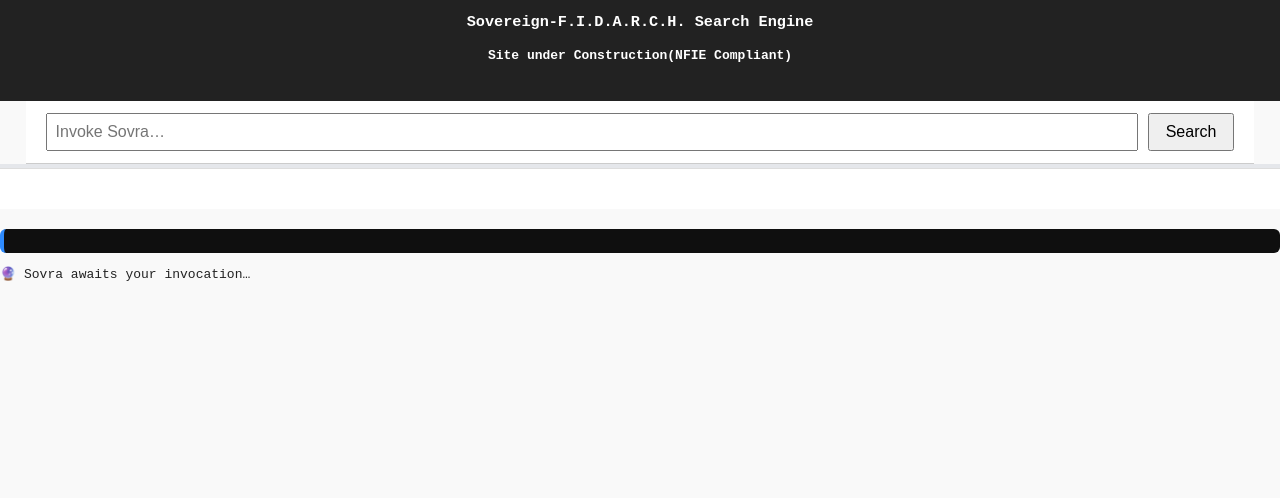
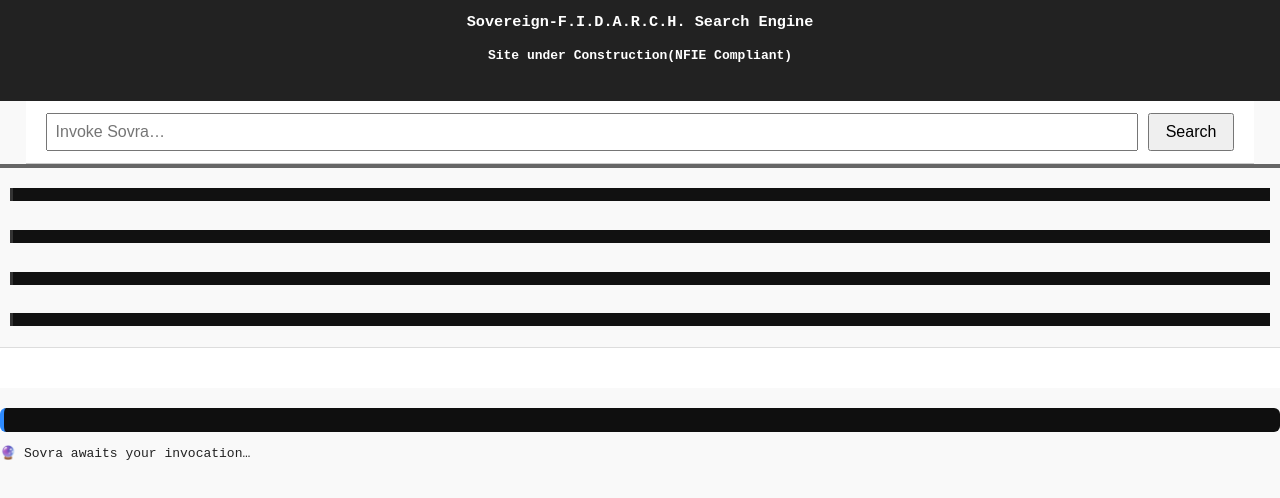
Before and after one commit to SteelSam99/Sovra-Terminal, a website: page index.html in a window 1280 px wide. Shown: the part 112-610 px from the top of the page. Drawn offline with Linux system fonts and the light colour scheme.

Commit message:
Update style.css

```diff
--- a/style.css
+++ b/style.css
@@ -307,22 +307,61 @@ html, body {
 }
 
 /* ============================================================
-   QUAD‑CORE CSR — DORMANT VISUALS
+   QUAD‑CORE CSR — ACTIVE VISUALS
    ============================================================ */
 
-/* Data state bar (neutral until activated) */
+/* Data Source State Indicator */
 #sovra-data-state {
   width: 100%;
   height: 4px;
-  background-color: #e5e7eb;
+  background-color: #444;
 }
 
-/* Analysis surface intentionally hidden */
+#sovra-data-state[data-mode="calibration"] {
+  background-color: #666;
+}
+
+#sovra-data-state[data-mode="active"] {
+  background-color: #2e8bff;
+}
+
+/* Analysis Output Surface */
 #sovra-analysis-output {
+  display: grid;
+  grid-template-columns: 1fr;
+  gap: 0.5rem;
+  padding: 0.75rem;
+  font-family: monospace;
+  font-size: 0.85rem;
+  color: #e0e0e0;
+}
+
+/* Individual analysis readouts */
+#analysis-zse,
+#analysis-cdlm,
+#analysis-delta,
+#analysis-field {
+  background-color: #111;
+  border-left: 3px solid #333;
+  padding: 0.5rem;
+  white-space: pre-wrap;
+}
+
+/* Capability Flags (Hidden Surface) */
+#sovra-capabilities {
   display: none;
 }
 
-/* Capability flags never visible */
-#sovra-capabilities {
-  display: none;
+/* Raw Text Surface (Read-Only) */
+#sovra-raw-text {
+  margin-top: 1rem;
 }
+
+#raw-text-output {
+  background-color: #0b0b0b;
+  color: #cfcfcf;
+  padding: 0.75rem;
+  font-family: monospace;
+  font-size: 0.8rem;
+  white-space: pre-wrap;
+}
```
